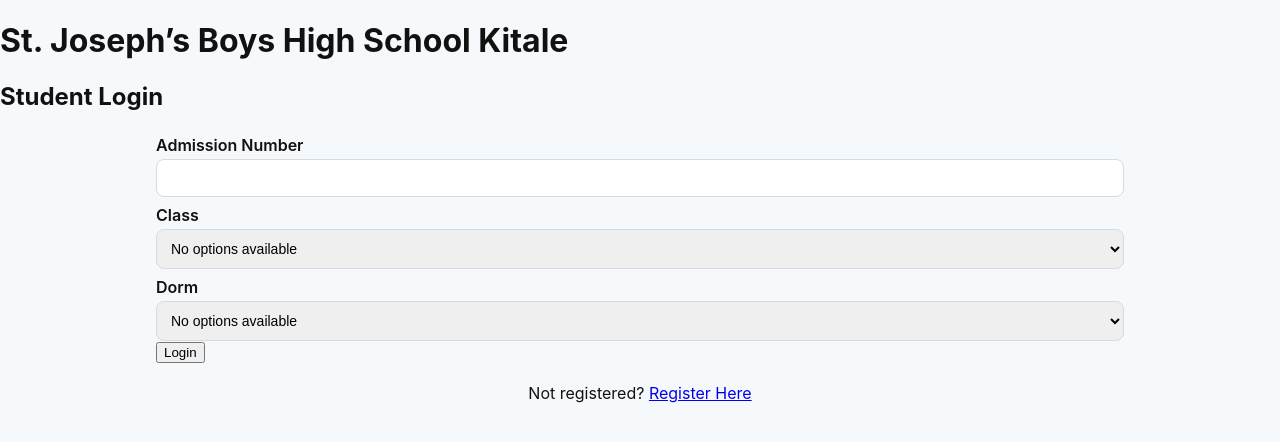
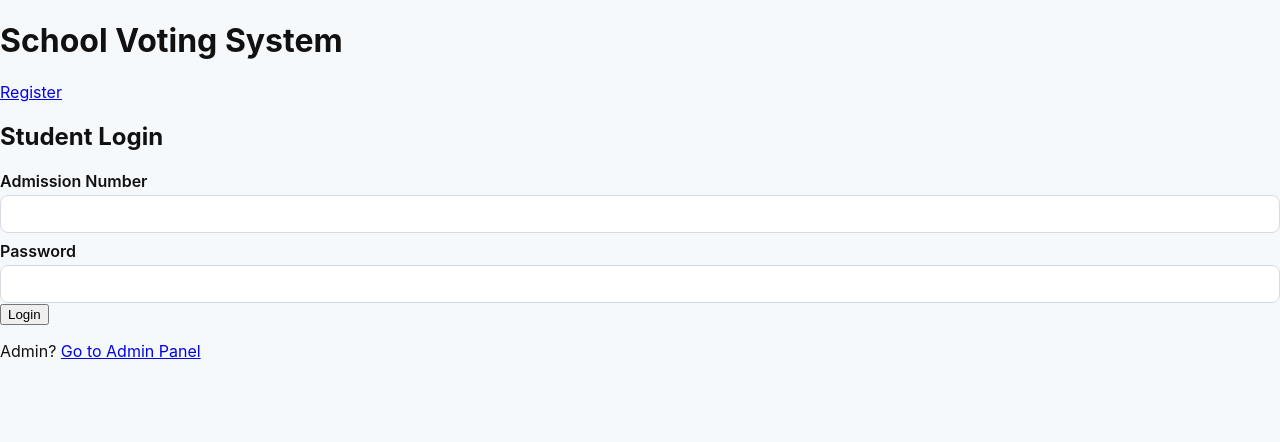
Before and after one commit to infinitegw/vot, a website: page login.html in a window 1280 px wide. Drawn offline with Linux system fonts and the light colour scheme.

Commit message:
Update login.html

```diff
--- a/login.html
+++ b/login.html
@@ -2,61 +2,35 @@
 <html lang="en">
 <head>
   <meta charset="UTF-8">
+  <meta name="viewport" content="width=device-width, initial-scale=1.0">
   <title>Login - School Voting System</title>
   <link rel="stylesheet" href="style.css">
 </head>
 <body>
   <header>
-    <h1>St. Joseph’s Boys High School Kitale</h1>
-    <h2>Student Login</h2>
+    <h1>School Voting System</h1>
+    <nav>
+      <a href="register.html">Register</a>
+    </nav>
   </header>
 
-  <div class="container">
+  <main>
+    <h2>Student Login</h2>
     <form id="loginForm">
-      <label for="adm">Admission Number</label>
-      <input type="text" id="adm" required>
+      <label>Admission Number</label>
+      <input type="text" id="loginAdm" required>
 
-      <label for="class">Class</label>
-      <select id="class" required></select>
-
-      <label for="dorm">Dorm</label>
-      <select id="dorm" required></select>
+      <label>Password</label>
+      <input type="password" id="loginPass" required>
 
       <button type="submit">Login</button>
     </form>
-    <p style="text-align:center; margin-top: 20px;">
-      Not registered? <a href="register.html">Register Here</a>
-    </p>
-  </div>
 
-  <script>
-    // Load classes and dorms from localStorage
-    function populateDropdown(id, listName) {
-      const list = JSON.parse(localStorage.getItem(listName)) || [];
-      const select = document.getElementById(id);
-      select.innerHTML = list.length ? list.map(item => `<option>${item}</option>`).join('') : '<option disabled selected>No options available</option>';
-    }
+    <div>
+      <p>Admin? <a href="admin.html">Go to Admin Panel</a></p>
+    </div>
+  </main>
 
-    populateDropdown('class', 'classes');
-    populateDropdown('dorm', 'dorms');
-
-    document.getElementById('loginForm').addEventListener('submit', function(e) {
-      e.preventDefault();
-      const adm = document.getElementById('adm').value.trim();
-      const studentClass = document.getElementById('class').value;
-      const dorm = document.getElementById('dorm').value;
-
-      const students = JSON.parse(localStorage.getItem('students')) || [];
-      const user = students.find(s => s.adm === adm && s.class === studentClass && s.dorm === dorm);
-
-      if (user) {
-        localStorage.setItem('loggedInUser', JSON.stringify(user));
-        alert('Login successful');
-        window.location.href = 'dashboard.html';
-      } else {
-        alert('Invalid login. Please check your details.');
-      }
-    });
-  </script>
+  <script src="script.js"></script>
 </body>
 </html>
```
